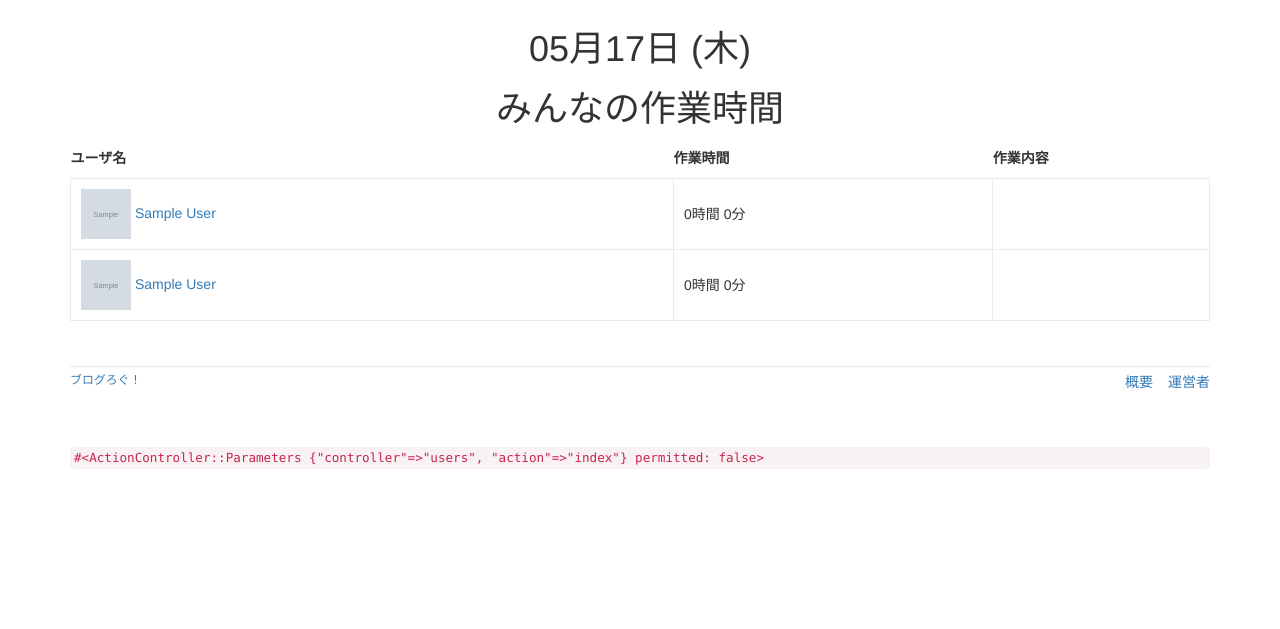
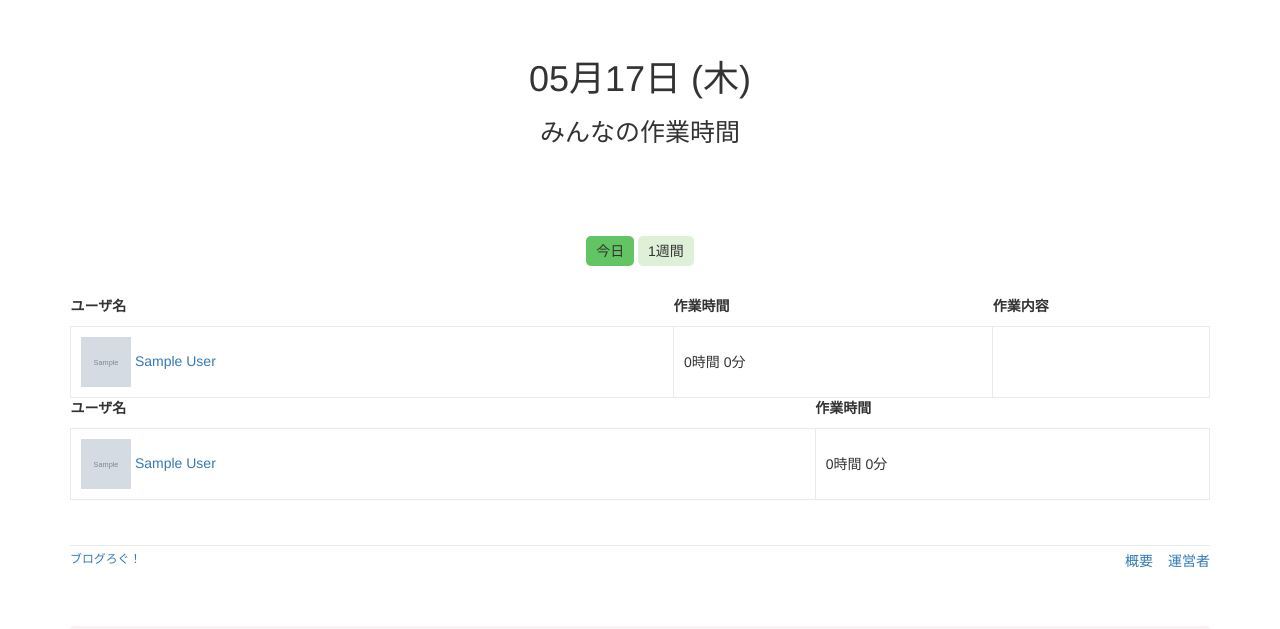
Before and after one commit to kazuhiko-itani/blog-log, a Rails app: page / in a window 1280 px wide. Shown: the part 51-680 px from the top of the page. Run offline with Rails 7, Linux system fonts and the light colour scheme; a user stored in the database is signed in; tables that the repository leaves empty hold one stand-in row (values such as "Sample post"); grey boxes marked "Sample" are stand-in pictures; style sheets or scripts are compiled from the project's sources; parts of the project's set-up code (start-up, migrations or seed data) failed here and were passed over; some libraries are stand-ins or nearby versions.

Commit message:
create weekly working_total

```diff
--- a/app/assets/javascripts/application.js
+++ b/app/assets/javascripts/application.js
@@ -10,6 +10,7 @@
 // Read Sprockets README (https://github.com/rails/sprockets#sprockets-directives) for details
 // about supported directives.
 //
+//= require jquery
 //= require rails-ujs
 //= require bootstrap
 //= require turbolinks
--- a/app/assets/stylesheets/custom.scss
+++ b/app/assets/stylesheets/custom.scss
@@ -31,10 +31,23 @@
   list-style: none;
 }
 
+.pagination {
+  margin-bottom: 0;
+}
+
 /* typograph */
 
 h1 {
-  margin-bottom: 20px;
+  margin: 20px 0;
+  text-align: center;
+}
+
+h2 {
+  font-size: 25px;
+  text-align: center;
+}
+
+h3 {
   text-align: center;
 }
 
@@ -122,7 +135,12 @@
   }
 }
 
-/* Users index */
+/* index */
+
+#time-table {
+  padding-top: 30px;
+  padding-bottom: 50px;
+}
 
 .users {
   margin: 0;
@@ -131,6 +149,27 @@
     padding: 10px 0;
     border-bottom: 1px solid #eaeaea;
   }
+}
+
+.btn-field {
+  padding: 30px 0;
+  text-align: center;
+}
+
+.change-btn {
+  display: inline-block;
+  padding: 5px 10px;
+  background-color: #dff0d8;
+  border-radius: 5px;
+  cursor: pointer;
+}
+
+.active {
+  background-color: #62c462;
+}
+
+#weekly-table {
+  display: none;
 }
 
 /* table */
@@ -150,6 +189,7 @@
 }
 
 table.posts {
+  margin-top: 30px;
   td {
     padding: 20px;
   }
--- a/app/controllers/users_controller.rb
+++ b/app/controllers/users_controller.rb
@@ -29,6 +29,7 @@
 
   def index
     @users = User.paginate(page: params[:page])
+    # @posts_today = Post.where(date: Date.today).order(working_total: :desc)
   end
 
   def edit
--- /dev/null
+++ b/app/views/users/_today_table.html.erb
@@ -0,0 +1,30 @@
+<table class='users'>
+  <tr>
+    <th>ユーザ名</th>
+    <th>作業時間</th>
+    <th>作業内容</th>
+  </tr>
+
+  <% @users.each do |user| %>
+    <tr>
+      <td>
+        <%= image_tag user.image.url, size: 50 %>
+        <%= link_to user.name, user %>
+      </td>
+
+      <% if (post = user.posts.find_by(date: Date.today)) %>
+        <% post.convert_working_total %>
+        <td>
+          <%= post.working_hours %>時間
+          <%= post.working_minutes %>分
+        </td>
+        <td>
+          <%= post.memo %>
+        </td>
+      <% else %>
+        <td>0時間 0分</td>
+        <td></td>
+      <% end %>
+    </tr>
+  <% end %>
+</table>
--- a/app/views/users/_user.html.erb
+++ /dev/null
@@ -1,39 +0,0 @@
-<tr>
-  <td>
-    <%= image_tag user.image.url, size: 50 %>
-    <%= link_to user.name, user %>
-  </td>
-
-  <% if (post = user.posts.find_by(date: Date.today)) %>
-    <% post.convert_working_total %>
-    <td>
-      <%= post.working_hours %>時間
-      <%= post.working_minutes %>分
-    </td>
-    <td>
-      <%= post.memo %>
-    </td>
-  <% else %>
-    <td>0時間 0分</td>
-    <td></td>
-  <% end %>
-</tr>
-
-<tr>
-  <td>
-    <%= image_tag user.image.url, size: 50 %>
-    <%= link_to user.name, user %>
-  </td>
-
-  <% if (posts = user.posts.where(date: (Date.today - 7)...Date.today)) %>
-    <% working_weekly = caluculate_working_times_sum(posts) %>
-    <td>
-      <%= working_weekly / 60 %>時間
-      <%= working_weekly % 60 %>分
-    </td>
-    <td></td>
-  <% else %>
-    <td>0時間 0分</td>
-    <td></td>
-  <% end %>
-</tr>
--- /dev/null
+++ b/app/views/users/_weekly_table.html.erb
@@ -0,0 +1,25 @@
+<table class='users'>
+  <tr>
+    <th>ユーザ名</th>
+    <th>作業時間</th>
+  </tr>
+
+  <% @users.each do |user| %>
+    <tr>
+      <td>
+        <%= image_tag user.image.url, size: 50 %>
+        <%= link_to user.name, user %>
+      </td>
+
+      <% if (posts = user.posts.where(date: (Date.today - 7)...Date.today)) %>
+        <% working_weekly = caluculate_working_times_sum(posts) %>
+        <td>
+          <%= working_weekly / 60 %>時間
+          <%= working_weekly % 60 %>分
+        </td>
+      <% else %>
+        <td>0時間 0分</td>
+      <% end %>
+    </tr>
+  <% end %>
+</table>
--- a/app/views/users/index.html.erb
+++ b/app/views/users/index.html.erb
@@ -1,18 +1,31 @@
 <% provide(:title, 'ユーザー一覧') %>
 
-<h1><%= Date.today.strftime('%m月%d日')%>
-<%=  '(' + %w(日 月 火 水 木 金 土)[Date.today.wday] + ')' %></h1>
-<h1>みんなの作業時間</h1>
+  <div id='time-table'>
+    <h1>
+      <%= Date.today.strftime('%m月%d日') %>
+      <%=  '(' + %w(日 月 火 水 木 金 土)[Date.today.wday] + ')' %>
+    </h1>
+    <h2>みんなの作業時間</h2>
+  </div>
+
 
 <%= will_paginate %>
 
-<table class='users'>
-  <tr>
-    <th>ユーザ名</th>
-    <th>作業時間</th>
-    <th>作業内容</th>
-  </tr>
-  <%= render @users %>
-</table>
+<div class='btn-field'>
+  <div class='change-btn today-btn active'>今日</div>
+  <div class='change-btn weekly-btn'>1週間</div>
+</div>
+
+<div id='today-table'>
+  <%= render 'today_table' %>
+</div>
+
+<div id='weekly-table'>
+  <%= render 'weekly_table' %>
+</div>
+
+<div id='random-table'>
+  <%= render 'weekly_table' %>
+</div>
 
 <%= will_paginate %>
```
Also changed, not shown: app/assets/javascripts/index.js.erb (added, +28 -0 lines), spec/features/indexs_spec.rb (+1 -1 lines), Gemfile, Gemfile.lock.
